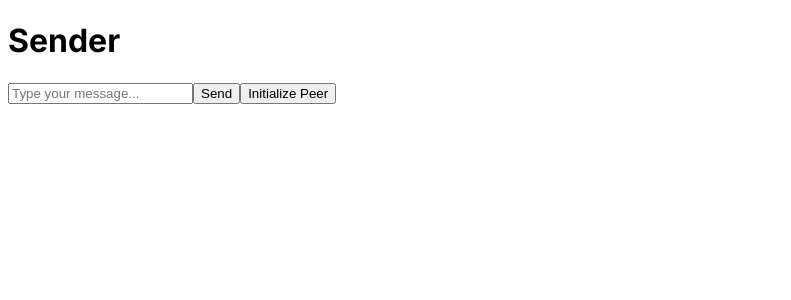
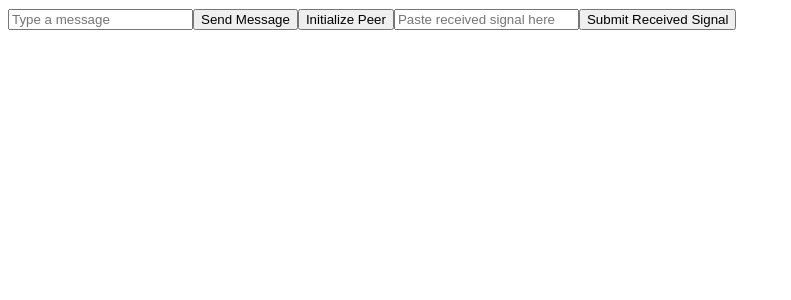
Before and after one commit to Praneeth003/file-transfer, a Next.js app: page /sender in a window 1280 px wide. Shown: the top 300 px of the page, without its empty margins (0-791 px from the left). Built offline with nearby package versions, Linux system fonts and the light colour scheme.

Commit message:
create a field to enter received signal for making a p2p connection

```diff
--- a/src/app/receiver/page.tsx
+++ b/src/app/receiver/page.tsx
@@ -20,7 +20,9 @@ const Receiver = () => {
             newPeer.signal(parsedSignal);
 
             newPeer.on('signal', (data) => {
-                console.log('Signal data:', data);
+                // Convert the signal data to a string and log it
+                const signalDataString = JSON.stringify(data);
+                console.log('Signal data:', signalDataString);
             });
 
             // Listener for when the peer connection is established
@@ -30,7 +32,7 @@ const Receiver = () => {
 
             // Listener for when a message is received from the sender
             newPeer.on('data', (data) => {
-                 console.log('Received data:', data);
+                 console.log('Received data:', data.toString());
                 setReceivedMessage(data.toString());
             });
 
--- a/src/app/sender/page.tsx
+++ b/src/app/sender/page.tsx
@@ -4,57 +4,52 @@ import { useState } from 'react';
 import SimplePeer from 'simple-peer';
 
 export default function Sender() {
-    const [message,setMessage] = useState('');
+    const [message, setMessage] = useState('');
     const [peer, setPeer] = useState<SimplePeer.Instance | null>(null);
-    const [receiverSignal, setReceiverSignal] = useState<RTCSessionDescriptionInit | null>(null);
+    // const [receiverSignal, setReceiverSignal] = useState<RTCSessionDescriptionInit | null>(null);
+    const [receivedSignal, setReceivedSignal] = useState('');
 
     const sendMessage = () => {
         if (peer && (peer as SimplePeer.Instance & { _channel?: RTCDataChannel })._channel?.readyState === 'open') {
             console.log('Sending message:', message);
             peer.send(message);
             setMessage('');
-        }else{
+        } else {
             console.log('Peer connection is not established yet or not ready for sending messages');
         }
     };
 
     const initializePeer = () => {
-        try{
+        try {
             const newPeer = new SimplePeer({ initiator: true, trickle: false });
 
             newPeer.on('signal', data => {
-                console.log('Send this signal to the receiver: ', data);
-                setReceiverSignal(JSON.stringify(data));
-                console.log('Send this signal to the receiver: ', receiverSignal);
-            });
-            newPeer.on('connect', () => {
-                console.log('Peer connection established.');
+                console.log('Send this signal to the receiver: ', JSON.stringify(data));
+                // setReceiverSignal(JSON.stringify(data));
+                // console.log('Send this signal to the receiver: ', receiverSignal);
             });
 
-            setPeer((prevPeer) => {
-            // Use the previous peer state to ensure correct updating
-            if (prevPeer) {
-                prevPeer.destroy();
-            }
-            return newPeer as SimplePeer.Instance;
-            });
-        }catch(error){
-            console.error('Error in peer connection:', error);
+            setPeer(newPeer);
+        } catch (error) {
+            console.error('Failed to initialize peer:', error);
         }
     };
 
+    const handleReceivedSignal = () => {
+        const parsedSignal = JSON.parse(receivedSignal);
+
+        if (peer) {
+            peer.signal(parsedSignal);
+        }
+    };
 
     return (
         <div>
-            <h1>Sender</h1>
-            <input
-            type="text"
-            value={message}
-            onChange={e => setMessage(e.target.value)}
-            placeholder="Type your message..."
-            />
-            <button onClick={sendMessage}>Send</button>
+            <input value={message} onChange={(e) => setMessage(e.target.value)} type="text" placeholder="Type a message" />
+            <button onClick={sendMessage}>Send Message</button>
             <button onClick={initializePeer}>Initialize Peer</button>
+            <input value={receivedSignal} onChange={(e) => setReceivedSignal(e.target.value)} type="text" placeholder="Paste received signal here" />
+            <button onClick={handleReceivedSignal}>Submit Received Signal</button>
         </div>
     );
-};
+}
```
